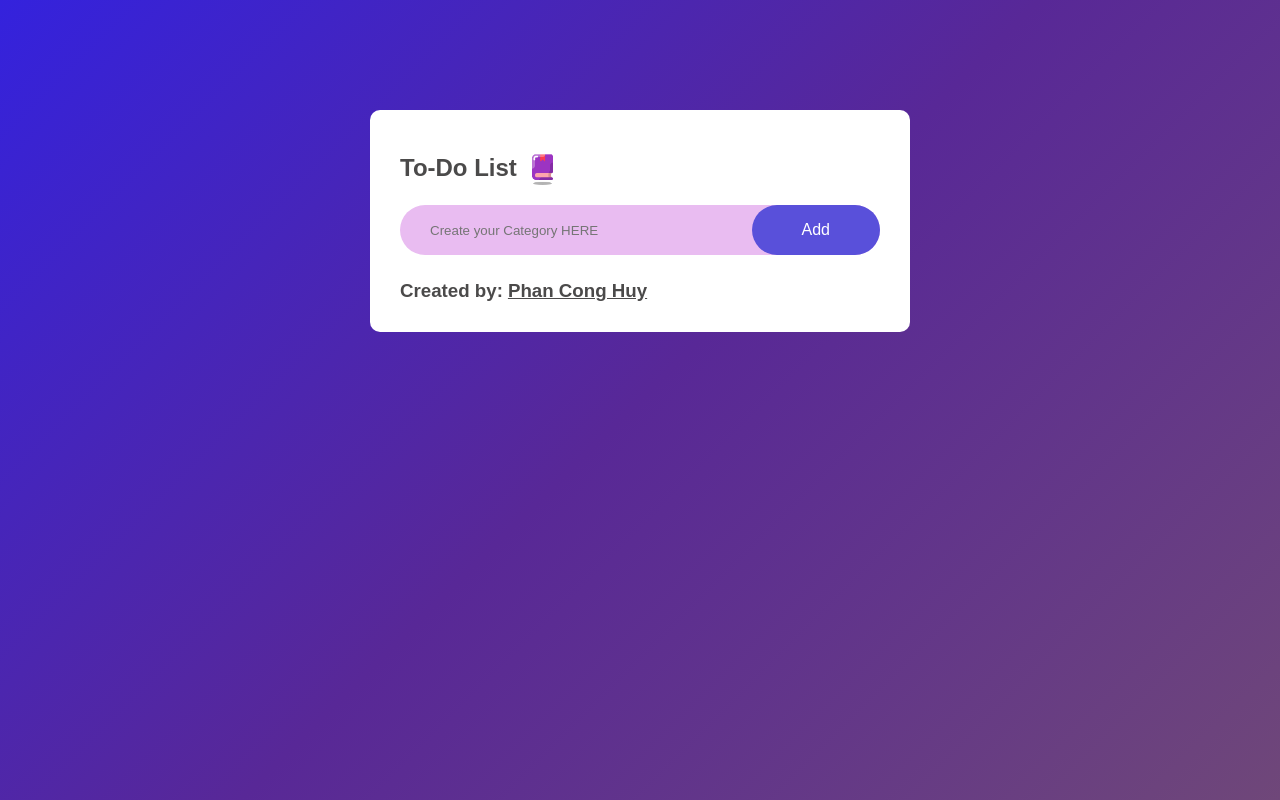
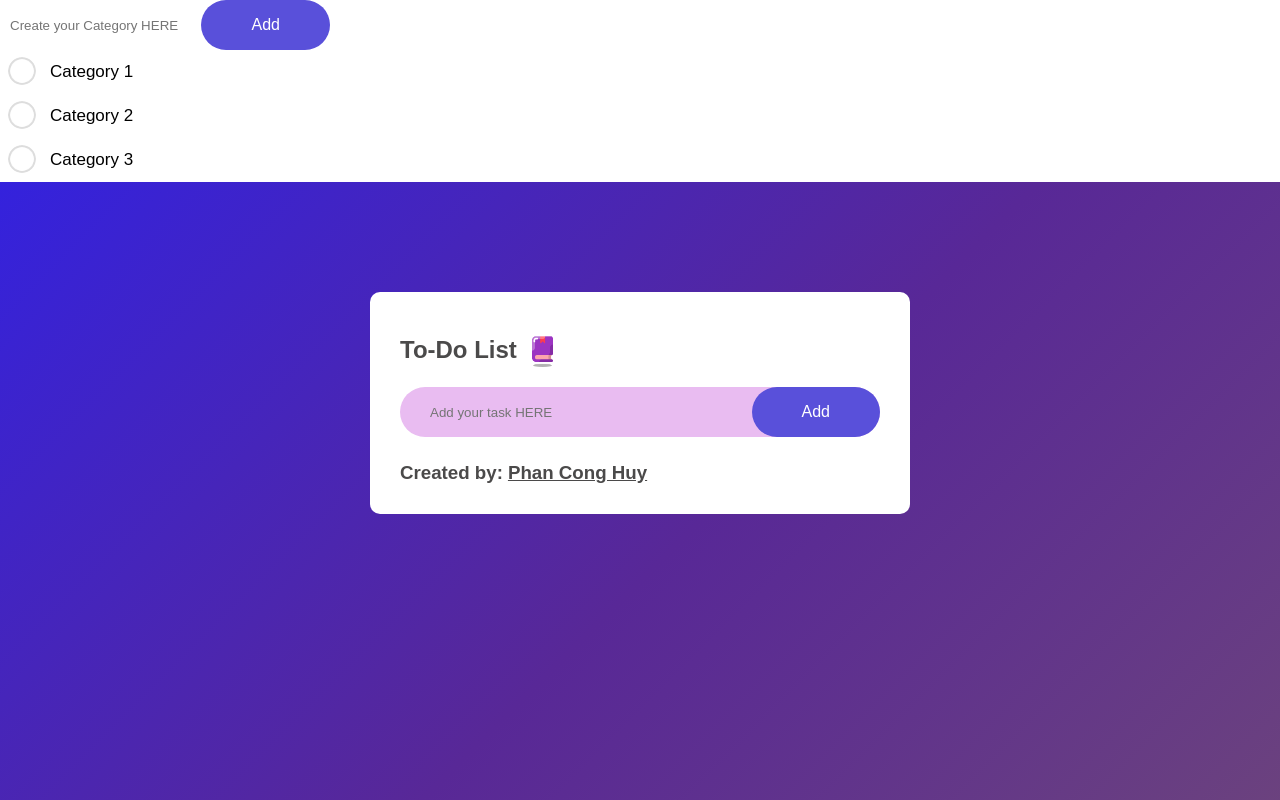
Before and after one commit to conghuy179/To-Do-List-App, a plain HTML site: page index.html in a window 1280 px wide. Shown: the top 800 px of the page. Drawn offline with Linux system fonts and the light colour scheme.

Commit message:
added category side bar

```diff
--- a/index.html
+++ b/index.html
@@ -8,18 +8,29 @@
 </head>
 
 <body>
+    <div class="category-container">
+        <div class="category-input">
+            <input type="text" id="input-box" placeholder="Create your Category HERE">
+            <button onclick="addCategory()">Add</button>
+                                <!-- The category added will show its name BIG on top of the screen, as well as appearing on the left panel, along with
+                    number of tasks in that category: Default 0
+                REF: microsoft to do app -->
+        </div>
+    </div>
+    <div class="side-bar">
+        <ul id="list-category">
+            <li class="category">Category 1</li>
+            <li>Category 2</li>
+            <li>Category 3</li>
+        </ul>
+    </div>
     <div class="container">
         <div class="todo-app">
             <h2>To-Do List
                 <img src="images/icons8-book-64.png"></h2>
             <div class="row">
-                <input type="text" id="input-box" placeholder="Create your Category HERE">
+                <input type="text" id="input-box" placeholder="Add your task HERE">
                 <button onclick="addTask()">Add</button>
-                <!-- The category added will show its name BIG on top of the screen, as well as appearing on the left panel, along with
-                    number of tasks in that category: Default 0
-                REF: microsoft to do app -->
-                <!-- <input type="text" id="input-box" placeholder="Add your task HERE">
-                <button onclick="addTask()">Add</button> -->
             </div>
             <ul id="list-container">
                 <li class="checked">Task 1</li>
--- a/script.js
+++ b/script.js
@@ -2,7 +2,7 @@ const inputBox = document.getElementById("input-box");
 const listContainer = document.getElementById("list-container");
 
 //Function to add new task
-function addTask() {
+function addCategory() {
     if (inputBox.value === '') {
         alert("You must write something before adding!");
     } else {
```
